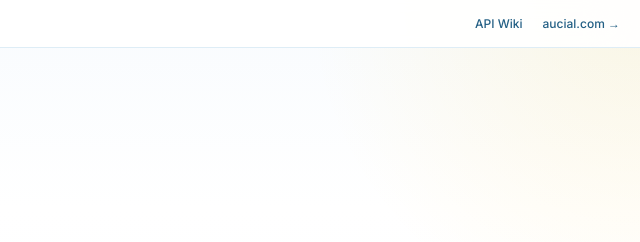
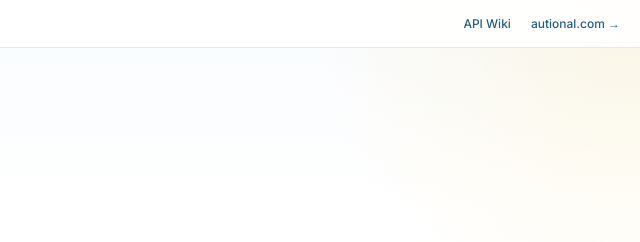
Before and after one commit to autional/reference, an Astro site: page / in a window 1280 px wide. Shown: the top 242 px of the page, 640-1280 px from the left. Built offline with nearby package versions, Linux system fonts and the light colour scheme; Astro itself is replaced by a stand-in of ours.

Commit message:
fix: correct main site domain from aucial.com to autional.com

```diff
--- a/src/layouts/RefLayout.astro
+++ b/src/layouts/RefLayout.astro
@@ -58,7 +58,7 @@
     </a>
     <div class="flex items-center gap-5">
       <a href="https://wiki.aucial.com" class="text-xs font-medium text-primary-500 hover:text-primary-700 transition">API Wiki</a>
-      <a href="https://www.aucial.com" class="text-xs font-medium text-primary-500 hover:text-primary-700 transition">aucial.com &rarr;</a>
+      <a href="https://www.autional.com" class="text-xs font-medium text-primary-500 hover:text-primary-700 transition">autional.com &rarr;</a>
     </div>
   </header>
   <div class="flex h-[calc(100vh-48px)] overflow-hidden">
```
